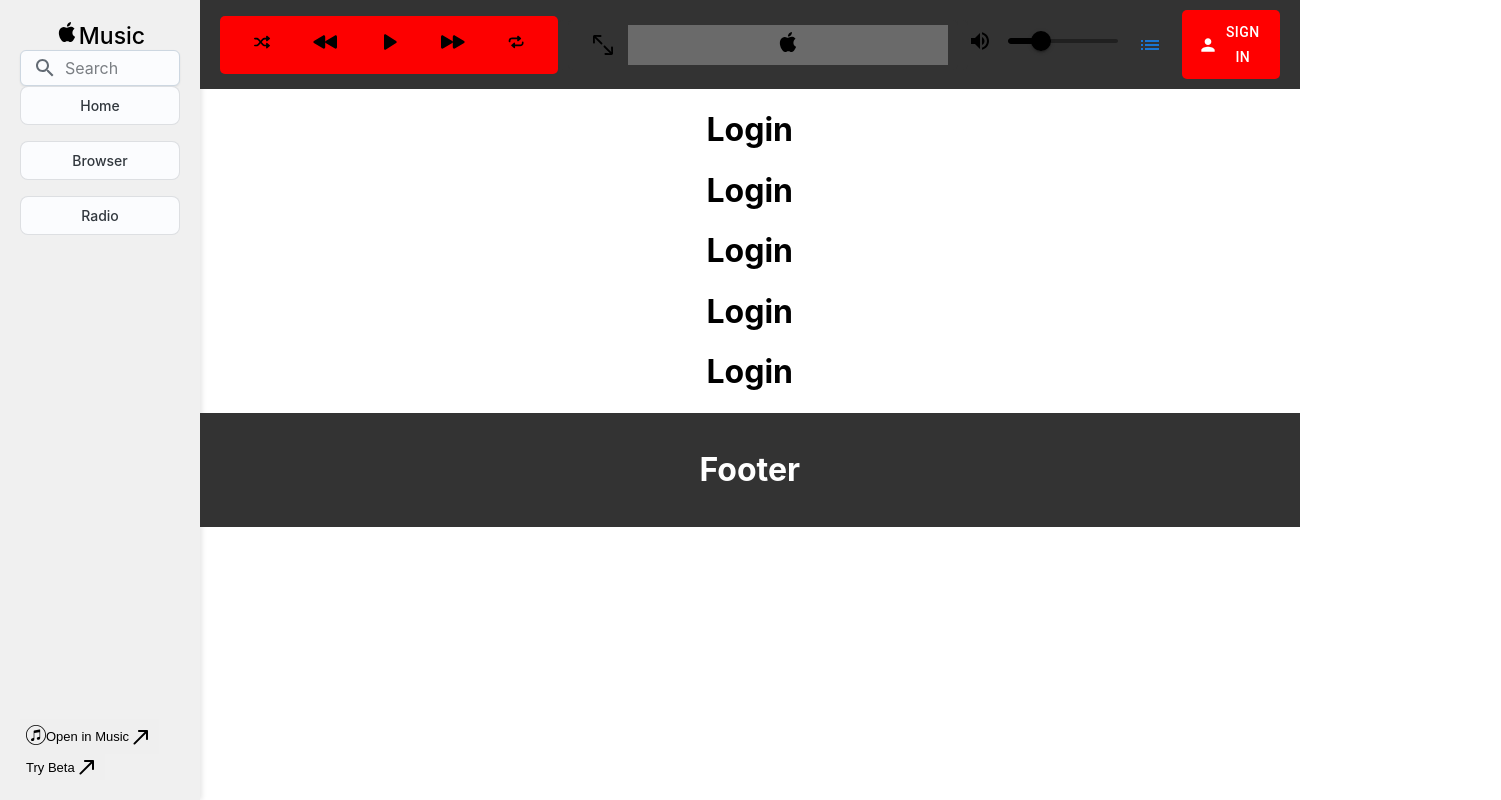
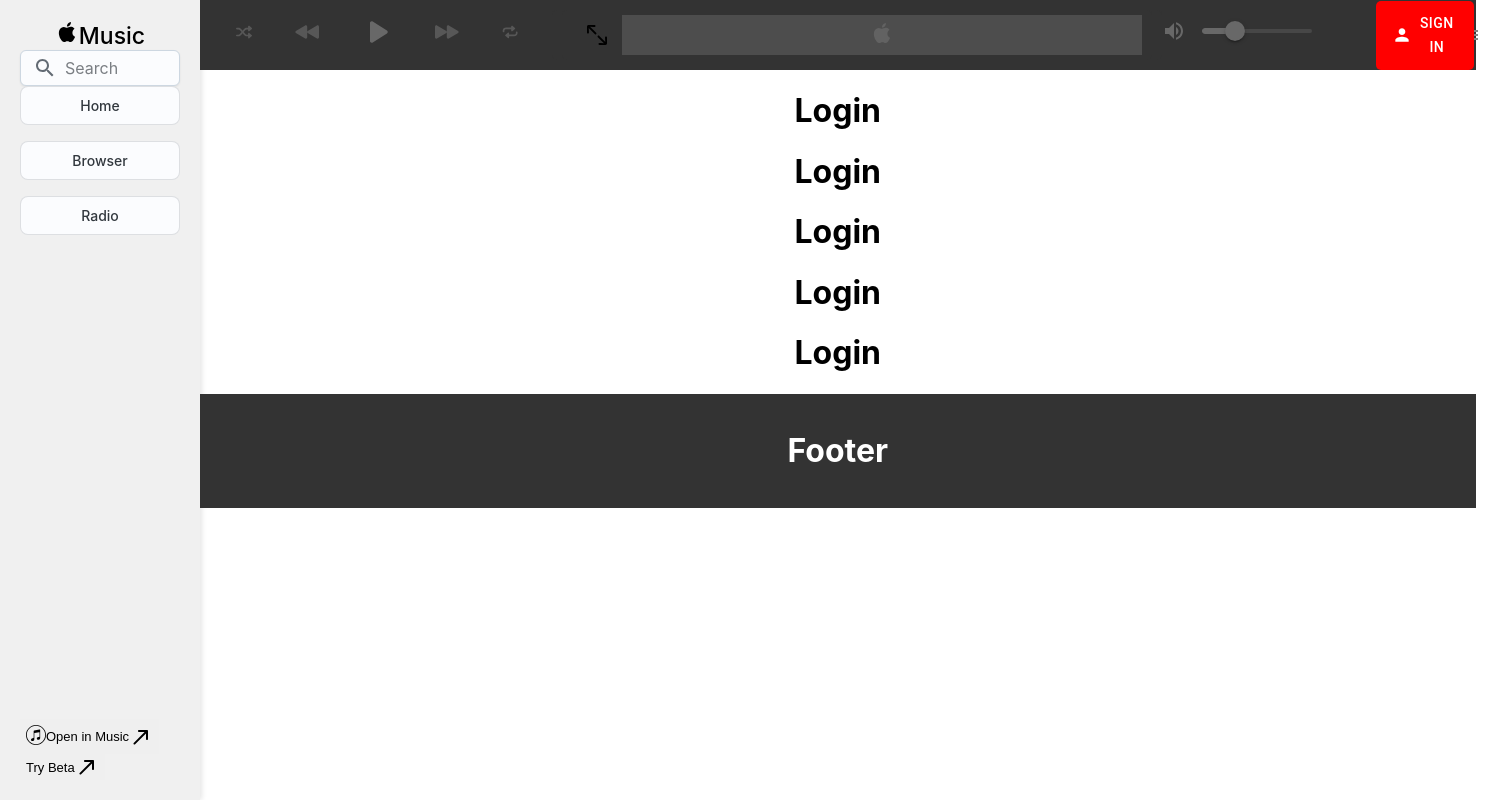
Before and after one commit to Sivachandran06/apple-music-app, a React (Create React App) app: page /login in a window 1280 px wide. Shown: the top 800 px of the page, 1501 px wide, since content can reach past the window. Built offline with nearby package versions, Linux system fonts and the light colour scheme.

Commit message:
header css

```diff
--- a/src/App.css
+++ b/src/App.css
@@ -56,11 +56,11 @@
   justify-content: space-between;
   align-items: center;
   background-color: #333; /* Adjust the background color as needed */
-  padding: 10px 20px;
+  padding: 0px 2px;
 }
 
 .player-controler, .player-display, .player-volume, .player-menu, .player-Sign-in {
-  flex: 1 1; /* Ensures all components have equal space */
+  flex: 2 2; /* Ensures all components have equal space */
 }
 
 .player-controler {
@@ -87,6 +87,7 @@
   display: flex;
   justify-content: flex-end;
 }
+
 
 .player-Sign-in button {
   background-color: red; /* Adjust button color as needed */
--- a/src/Components/HeaderComponent/Menu.js
+++ b/src/Components/HeaderComponent/Menu.js
@@ -8,6 +8,8 @@
 import ListItemButton from '@mui/material/ListItemButton';
 import ListItemText from '@mui/material/ListItemText';
 import ListOutlinedIcon from '@mui/icons-material/ListOutlined';
+import { ForkRight } from '@mui/icons-material';
+import { red } from '@mui/material/colors';
 
 export default function Menu() {
   const [open, setOpen] = React.useState(false);
@@ -33,8 +35,8 @@
   );
 
   return (
-    <div>
-      <Button onClick={toggleDrawer(true)}><ListOutlinedIcon/></Button>
+    <div style={{ position: "relative",  left:"125px"}}>
+      <Button onClick={toggleDrawer(true)} style={{alignItems:"right"}}><ListOutlinedIcon style={{color:"rgb(132 132 132)"}}/></Button>
       <Drawer anchor="right" open={open} onClose={toggleDrawer(false)}>
         {DrawerList}
       </Drawer>
--- a/src/Components/HeaderComponent/PlayerControlModule.css
+++ b/src/Components/HeaderComponent/PlayerControlModule.css
@@ -2,7 +2,7 @@
     display: flex;
     justify-content: center;
     align-items: center;
-    background-color: #fd0000;
+    background-color: transparent;
     padding: 10px;
     border-radius: 5px;
   }
@@ -10,7 +10,7 @@
   .control-btn {
     background: none;
     border: none;
-    color: #ccc;
+    color: rgba(255, 255, 255, 0.64);
     font-size: 24px;
     margin: 0 10px;
     cursor: pointer;
@@ -21,3 +21,6 @@
   .control-btn:hover {
     color: #fff;
   }
+  .filter-gray{
+    filter: invert(29%) sepia(1%) saturate(0%) hue-rotate(0deg) brightness(100%) contrast(76%);
+  }
--- a/src/Components/HeaderComponent/PlayerControls.js
+++ b/src/Components/HeaderComponent/PlayerControls.js
@@ -20,7 +20,7 @@
   };
 
   const getPlayPauseIcon = () => {
-    return isPlaying ? <PauseRoundedIcon style={{color:'black', fontSize:"30px"}}/> : <PlayArrowRoundedIcon style={{color:'black', fontSize:"30px"}} />;
+    return isPlaying ? <PauseRoundedIcon style={{ color:"red", fontSize:"42px"}}/> : <PlayArrowRoundedIcon style={{color:'red',  fontSize:"42px"}} />;
   };
 
   const getRepeatIcon = () => {
@@ -36,19 +36,19 @@
 
   return (
     <div className="music-controls">
-      <button className="control-btn">
+      <button className="control-btn filter-gray">
         <img src='Shuffle.svg' alt="Shuffle Icon" /> {/* Shuffle */}
       </button>
-      <button className="control-btn">
+      <button className="control-btn filter-gray">
         <img src='Previous.svg' alt="Previous Icon" style={{ transform: 'rotate(180deg)' }} /> {/* Previous */}
       </button>
-      <button className="control-btn" onClick={handlePlayPause}>
+      <button className="control-btn filter-gray" onClick={handlePlayPause}>
         {getPlayPauseIcon()} {/* Play/Pause */}
       </button>
-      <button className="control-btn">
-        <img src='Next.svg' alt="Next Icon" /> {/* Next */}
+      <button className="control-btn filter-gray">
+        <img src='Next.svg' alt="Next Icon"  /> {/* Next */}
       </button>
-      <button className="control-btn" onClick={toggleRepeatMode}>
+      <button className="control-btn filter-gray" onClick={toggleRepeatMode}>
         <img src={getRepeatIcon()} alt="Repeat Icon" /> {/* Repeat */}
       </button>
     </div>
--- a/src/Components/HeaderComponent/PlayerDisplay.js
+++ b/src/Components/HeaderComponent/PlayerDisplay.js
@@ -15,7 +15,7 @@
             </div>
             <div className="player-container">
             <div className="center-content">
-            <AppleIcon style={{ fontSize:"24px" }}/>
+            <AppleIcon style={{color:"rgb(98 ,98, 98)" , fontSize:"24px" }}/>
             </div>
             </div>
 
--- a/src/Components/HeaderComponent/PlayerDisplayModule.css
+++ b/src/Components/HeaderComponent/PlayerDisplayModule.css
@@ -30,7 +30,7 @@
   }
 
   .player-container{
-    width: 350px;
+    width: 550px;
     height: 40px;
-    background: rgba(151, 151, 151, 0.56);
+    background: rgb(77, 77 ,77);
   }
--- a/src/Components/HeaderComponent/Volume.js
+++ b/src/Components/HeaderComponent/Volume.js
@@ -17,8 +17,8 @@
   return (
     <Box sx={{ width: 150 }}>
       <Stack spacing={2} direction="row" sx={{ mb: 1 }} alignItems="center">
-      <VolumeUp style={{color: 'black'}} />
-        <Slider aria-label="Volume" value={value} onChange={handleChange} style={{color: 'black'}}/>
+      <VolumeUp style={{color: 'rgb(104 104 104)'}} />
+        <Slider aria-label="Volume" value={value} onChange={handleChange} style={{color: 'rgb(104 104 104)'}}/>
       </Stack>
     </Box>
   );
```
